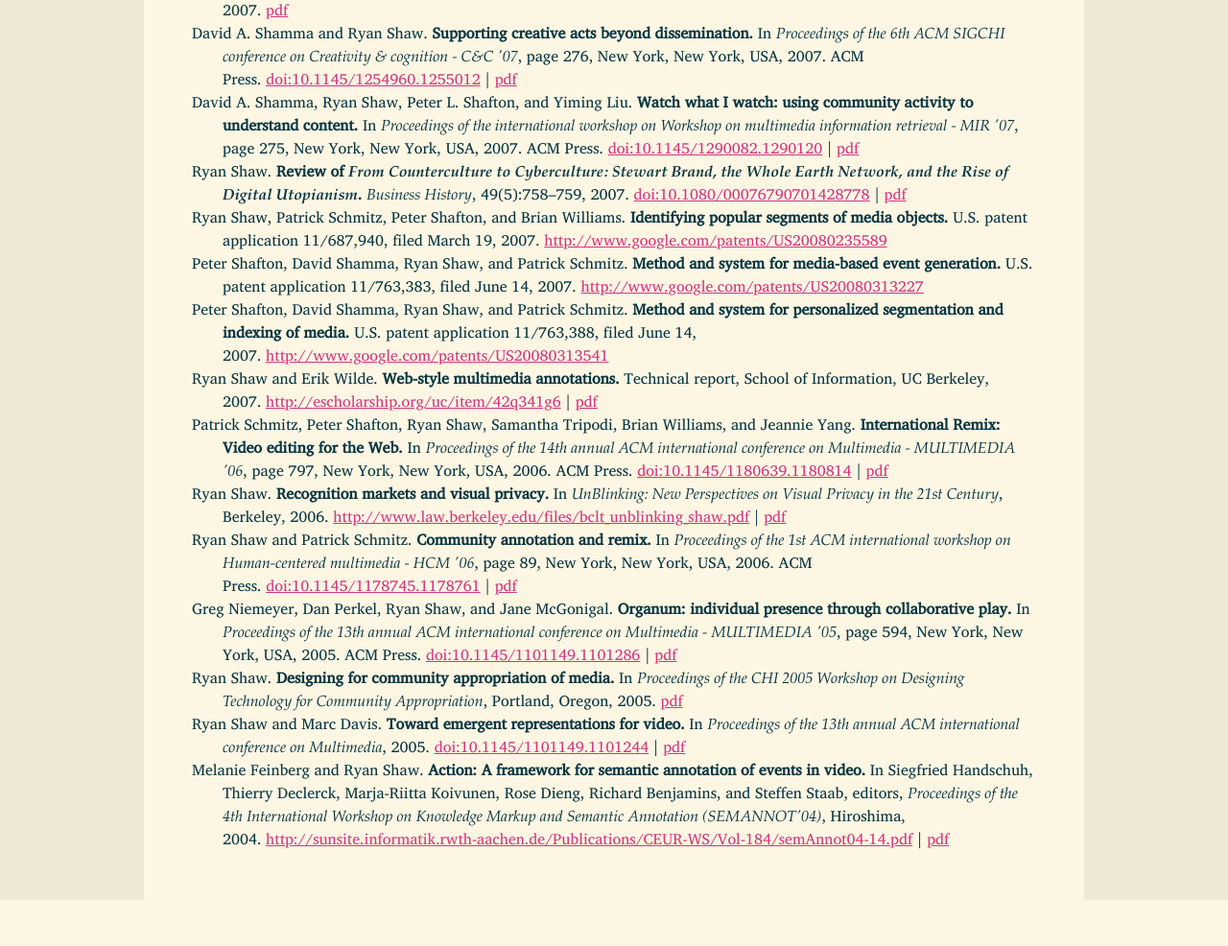
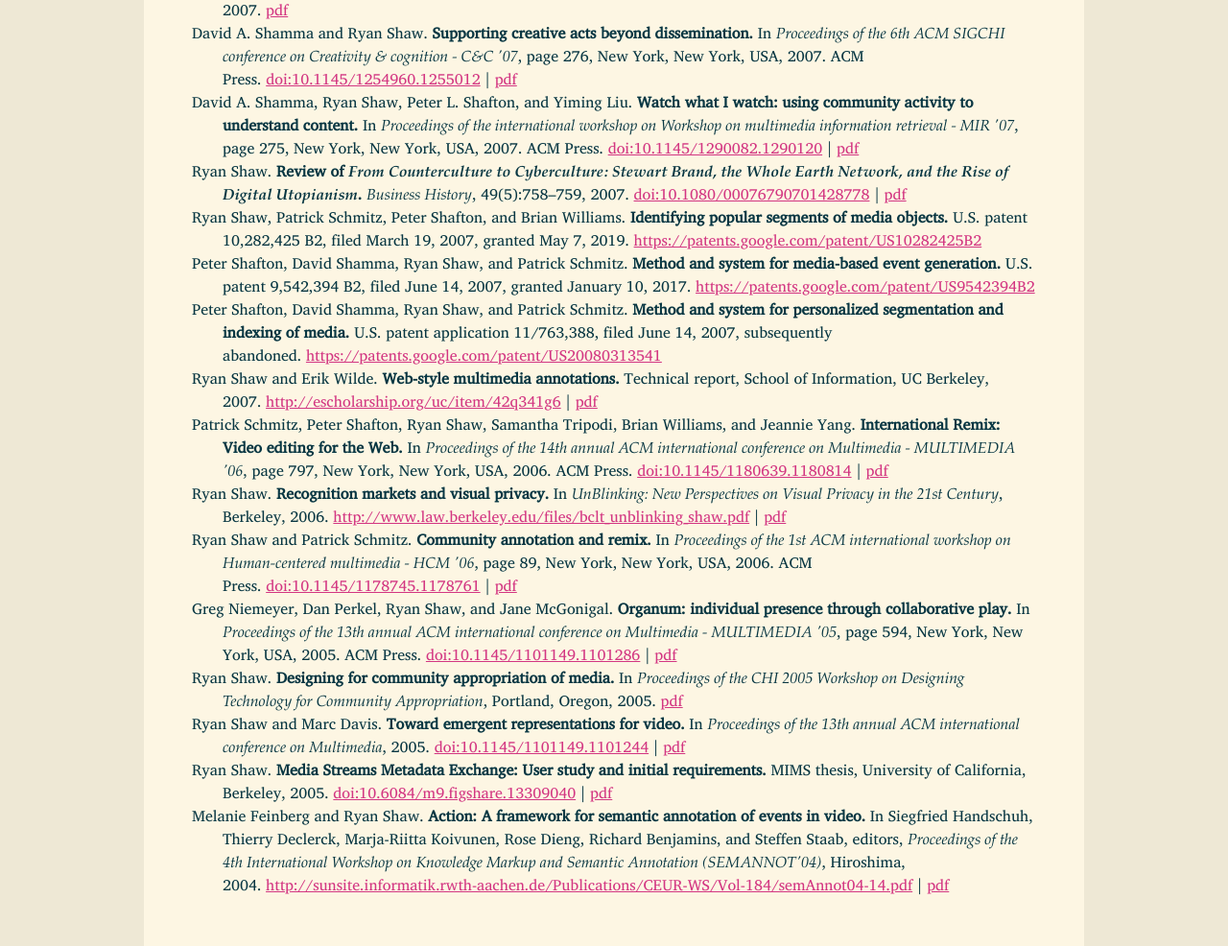
Before and after one commit to rybesh/aeshin, a Django app: page /writing/ in a window 1280 px wide. Shown: the part 2714-3700 px from the top of the page at 96% size. Before the commit the page ends 3652 px from the top, so only its background shows below. Run offline with Django 3.2, Linux system fonts and the light colour scheme; parts of the project's set-up code (start-up, migrations or seed data) failed here and were passed over; some web fonts are replaced.

Commit message:
update CV

```diff
--- a/aeshin/templates/writing.html
+++ b/aeshin/templates/writing.html
@@ -479,7 +479,7 @@
   </p>
 
   <p class="item"
-     data-peer-reviewed="yes"
+     data-peer-reviewed="no"
      data-type="conference-paper"
      >
     Ryan Shaw.
@@ -520,13 +520,14 @@
     <em>Business History</em>, 49(5):758&ndash;759, 2007.&nbsp;<a href="http://doi.org/10.1080/00076790701428778">doi:10.1080/00076790701428778</a>&nbsp;|&nbsp;<a href="{% static "pubs/Shaw - 2007 - Review of From Counterculture to Cyberculture Stewart Brand, the Whole Earth Network, and the Rise of Digital Utopianism.pdf" %}">pdf</a>
   </p>
 
-  <p class="item"
+  <p id="patents"
+     class="item"
      data-peer-reviewed="no"
      data-type="other"
      >
     Ryan Shaw, Patrick Schmitz, Peter Shafton, and Brian Williams.
     <span class="title">Identifying popular segments of media objects.</span>
-    U.S. patent application 11/687,940, filed March 19, 2007.&nbsp;<a href="http://www.google.com/patents/US20080235589">http://www.google.com/patents/US20080235589</a>
+    U.S. patent 10,282,425 B2, filed March 19, 2007, granted May 7, 2019.&nbsp;<a href="https://patents.google.com/patent/US10282425B2">https://patents.google.com/patent/US10282425B2</a>
   </p>
 
   <p class="item"
@@ -535,7 +536,7 @@
      >
     Peter Shafton, David Shamma, Ryan Shaw, and Patrick Schmitz.
     <span class="title">Method and system for media-based event generation.</span>
-    U.S. patent application 11/763,383, filed June 14, 2007.&nbsp;<a href="http://www.google.com/patents/US20080313227">http://www.google.com/patents/US20080313227</a>
+    U.S. patent 9,542,394 B2, filed June 14, 2007, granted January 10, 2017.&nbsp;<a href="https://patents.google.com/patent/US9542394B2">https://patents.google.com/patent/US9542394B2</a>
   </p>
 
   <p class="item"
@@ -544,7 +545,7 @@
      >
     Peter Shafton, David Shamma, Ryan Shaw, and Patrick Schmitz.
     <span class="title">Method and system for personalized segmentation and indexing of media.</span>
-    U.S. patent application 11/763,388, filed June 14, 2007.&nbsp;<a href="http://www.google.com/patents/US20080313541">http://www.google.com/patents/US20080313541</a>
+    U.S. patent application 11/763,388, filed June 14, 2007, subsequently abandoned.&nbsp;<a href="https://patents.google.com/patent/US20080313541">https://patents.google.com/patent/US20080313541</a>
   </p>
 
   <p class="item"
@@ -620,6 +621,16 @@
       on Multimedia</em>, 2005.&nbsp;<a href="http://doi.org/10.1145/1101149.1101244">doi:10.1145/1101149.1101244</a>&nbsp;|&nbsp;<a href="{% static "pubs/Shaw, Davis - 2005 - Toward emergent representations for video.pdf" %}">pdf</a>
   </p>
 
+  <p id="msmdx2005"
+     class="item"
+     data-peer-reviewed="no"
+     data-type="thesis"
+     >
+    Ryan Shaw.
+    <span class="title">Media Streams Metadata Exchange: User study and initial requirements.</span>
+    MIMS thesis, University of California, Berkeley, 2005.&nbsp;<a href="https://doi.org/10.6084/m9.figshare.13309040">doi:10.6084/m9.figshare.13309040</a>&nbsp;|&nbsp;<a href="{% static "pubs/Shaw - 2005 - Media Streams Metadata Exchange.pdf" %}">pdf</a>
+  </p>
+
   <p class="item"
      data-peer-reviewed="yes"
      data-type="workshop-paper"
```
Also changed, not shown: 2 other files.
